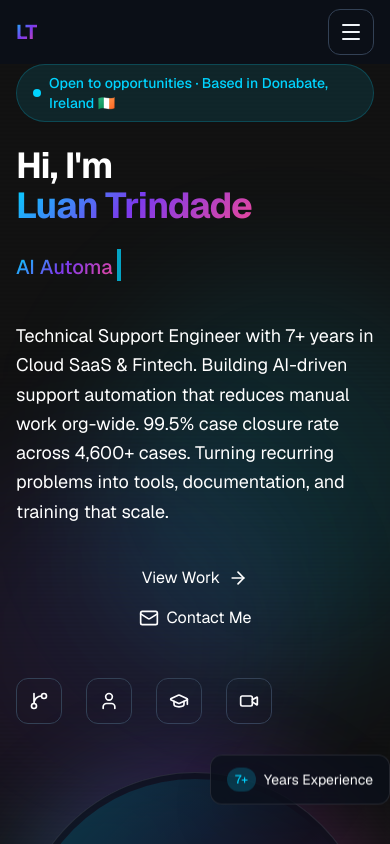
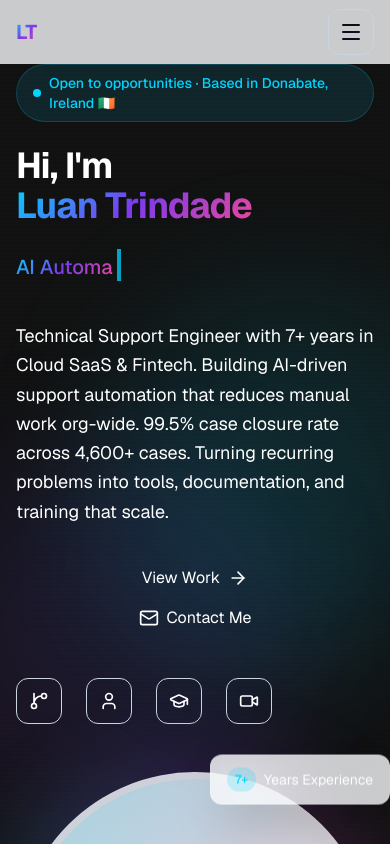
Before and after one commit to luaantrindade/myblog, a Next.js app: page / in a window 390 px wide. Shown: the top 844 px of the page. Built offline with nearby package versions, Linux system fonts and the light colour scheme.

Commit message:
fix: improve dark/light theme support with proper color variables, enhance header mobile layout with increased padding, fix blog post syntax

```diff
--- a/app/globals.css
+++ b/app/globals.css
@@ -112,3 +112,11 @@ body {
 
 /* Focus */
 :focus-visible { outline: 2px solid var(--color-primary); outline-offset: 2px; }
+
+/* Dark mode overrides */
+.dark {
+  --color-background: #f8fafc;
+  --color-foreground: #0a0f1a;
+  --color-border: #e2e8f0;
+  --color-border-light: #cbd5e1;
+}
--- a/components/Header.tsx
+++ b/components/Header.tsx
@@ -74,7 +74,7 @@ export default function Header() {
 
   return (
     <header className={headerClass}>
-      <nav className="section-container flex h-full items-center justify-between px-4 sm:px-6 lg:px-8" aria-label="Main navigation">
+      <nav className="section-container flex h-full items-center justify-between px-4 sm:px-6 lg:px-8 py-2" aria-label="Main navigation">
         {/* Logo */}
         <Link
           href="#home"
```
